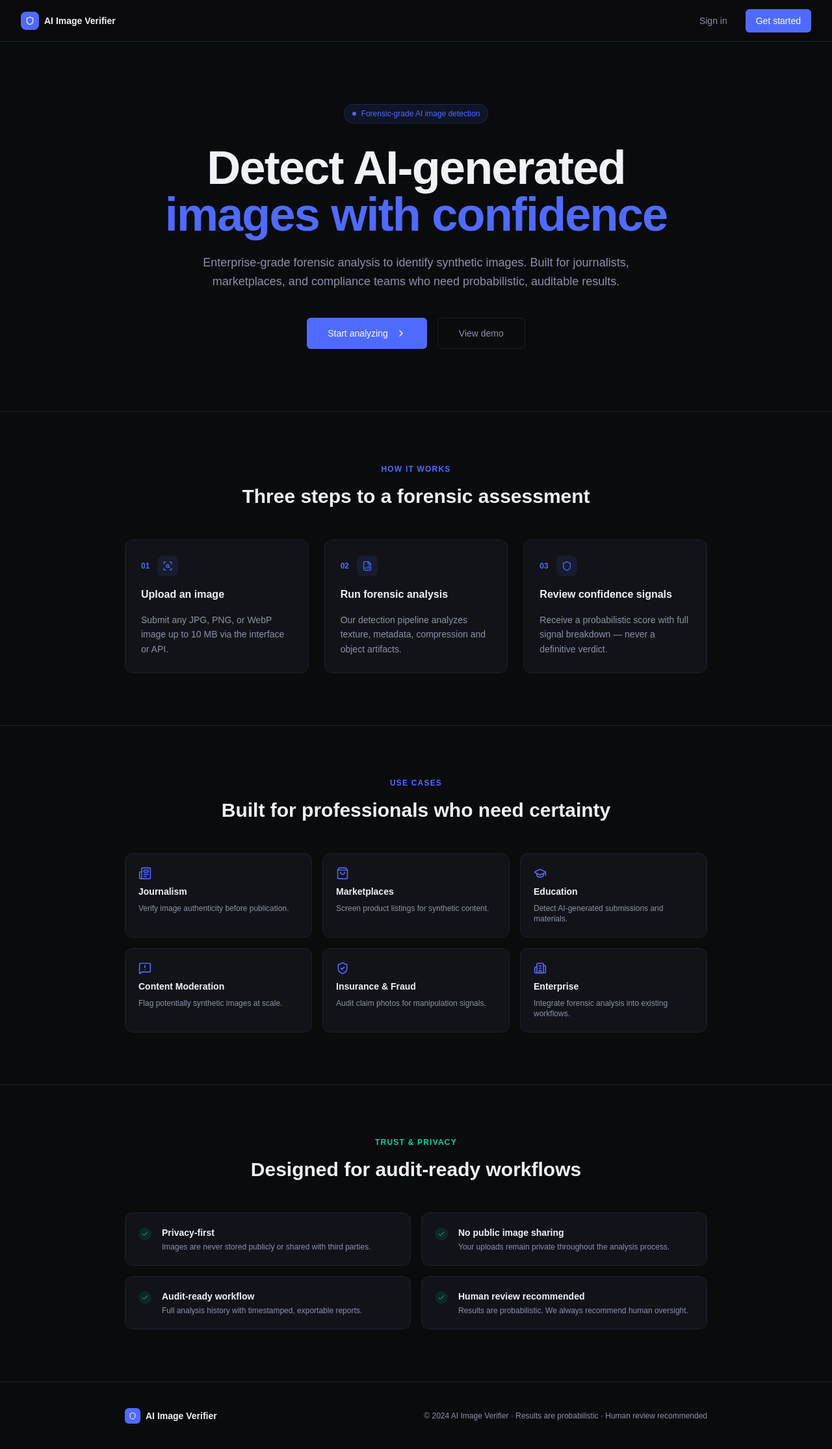
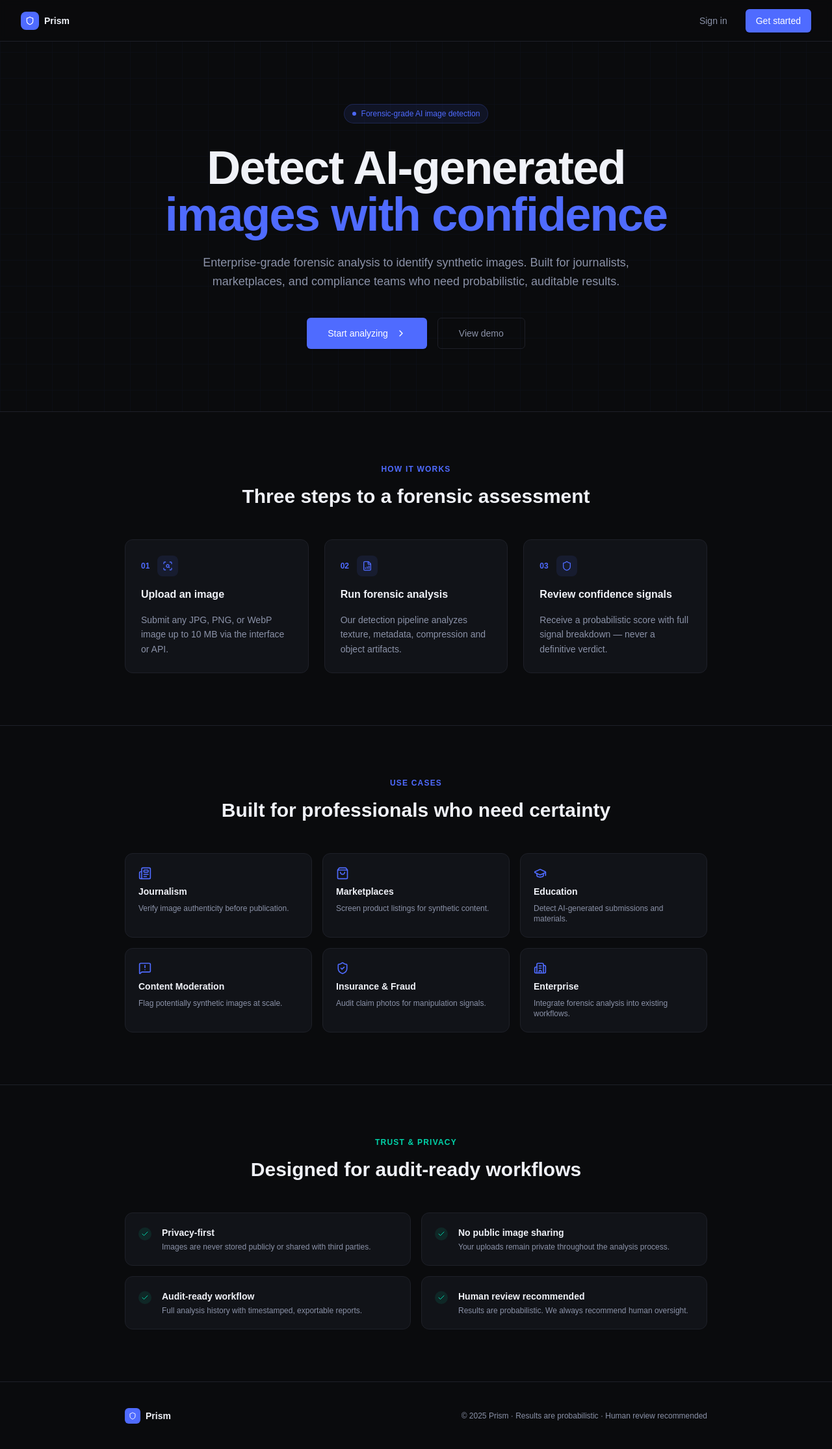
Before and after one commit to CorentinHmn/TBS---IA-Image-detector, a Next.js app: page / in a window 1280 px wide. Shown: the whole page at 65% size. Built offline with nearby package versions, Linux system fonts and the light colour scheme; a web font is replaced by a local one.

Commit message:
rebrand: rename app to Prism, second model Argus → Omni
- All "AI Image Verifier" occurrences replaced with "Prism"
  (layout metadata, sidebar logo, topbar fallback, landing nav/footer)
- Model "Argus" renamed to "Omni" on the Analyze page
- Copyright year updated to 2025

```diff
--- a/src/app/(dashboard)/analyze/page.tsx
+++ b/src/app/(dashboard)/analyze/page.tsx
@@ -23,7 +23,7 @@ const MODELS: { id: ModelId; name: string; tagline: string; badge: string; icon:
   },
   {
     id: "argus",
-    name: "Argus",
+    name: "Omni",
     tagline: "Deep forensic · Multi-signal · High accuracy",
     badge: "Precision",
     icon: Eye,
--- a/src/app/layout.tsx
+++ b/src/app/layout.tsx
@@ -2,7 +2,7 @@ import type { Metadata } from "next";
 import "./globals.css";
 
 export const metadata: Metadata = {
-  title: "AI Image Verifier",
+  title: "Prism",
   description: "Detect AI-generated images with forensic-grade confidence analysis",
 };
 
--- a/src/app/page.tsx
+++ b/src/app/page.tsx
@@ -12,7 +12,7 @@ export default function LandingPage() {
           <div className="w-7 h-7 rounded-lg bg-[#4F6BFF] flex items-center justify-center">
             <Shield className="w-3.5 h-3.5 text-white" />
           </div>
-          <span className="font-semibold text-sm">AI Image Verifier</span>
+          <span className="font-semibold text-sm">Prism</span>
         </div>
         <div className="flex items-center gap-3">
           <Button variant="ghost" asChild className="text-[#8B92A8] hover:text-[#F0F2F8] text-sm h-9"><Link href="/login">Sign in</Link></Button>
@@ -129,9 +129,9 @@ export default function LandingPage() {
             <div className="w-6 h-6 rounded-md bg-[#4F6BFF] flex items-center justify-center">
               <Shield className="w-3 h-3 text-white" />
             </div>
-            <span className="text-sm font-semibold">AI Image Verifier</span>
+            <span className="text-sm font-semibold">Prism</span>
           </div>
-          <p className="text-xs text-[#8B92A8]">© 2024 AI Image Verifier · Results are probabilistic · Human review recommended</p>
+          <p className="text-xs text-[#8B92A8]">© 2025 Prism · Results are probabilistic · Human review recommended</p>
         </div>
       </footer>
     </div>
--- a/src/components/layout/AppSidebar.tsx
+++ b/src/components/layout/AppSidebar.tsx
@@ -22,7 +22,7 @@ export function AppSidebar() {
           <div className="w-8 h-8 rounded-lg bg-primary flex items-center justify-center">
             <Shield className="w-4 h-4 text-white" />
           </div>
-          <span className="font-semibold text-sm text-foreground">AI Image Verifier</span>
+          <span className="font-semibold text-sm text-foreground">Prism</span>
         </Link>
       </div>
       <nav className="flex-1 px-3 py-4 space-y-1">
--- a/src/components/layout/AppTopbar.tsx
+++ b/src/components/layout/AppTopbar.tsx
@@ -15,7 +15,7 @@ const titles: Record<string, string> = {
 export function AppTopbar() {
   const path = usePathname();
   const base = "/" + (path.split("/")[1] ?? "");
-  const title = titles[base] ?? "AI Image Verifier";
+  const title = titles[base] ?? "Prism";
   return (
     <header className="h-16 border-b border-border bg-background/80 backdrop-blur-sm flex items-center justify-between px-6 sticky top-0 z-20">
       <h1 className="text-lg font-semibold text-foreground">{title}</h1>
```
